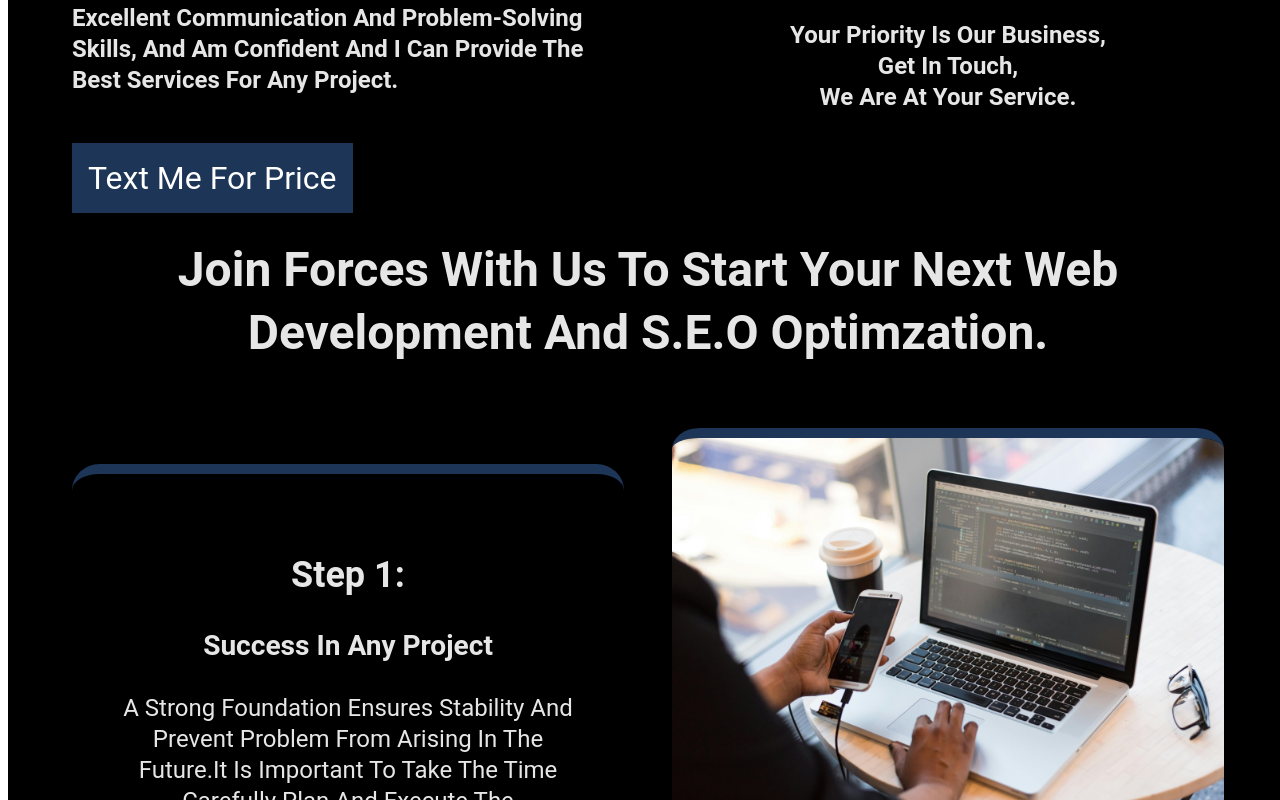
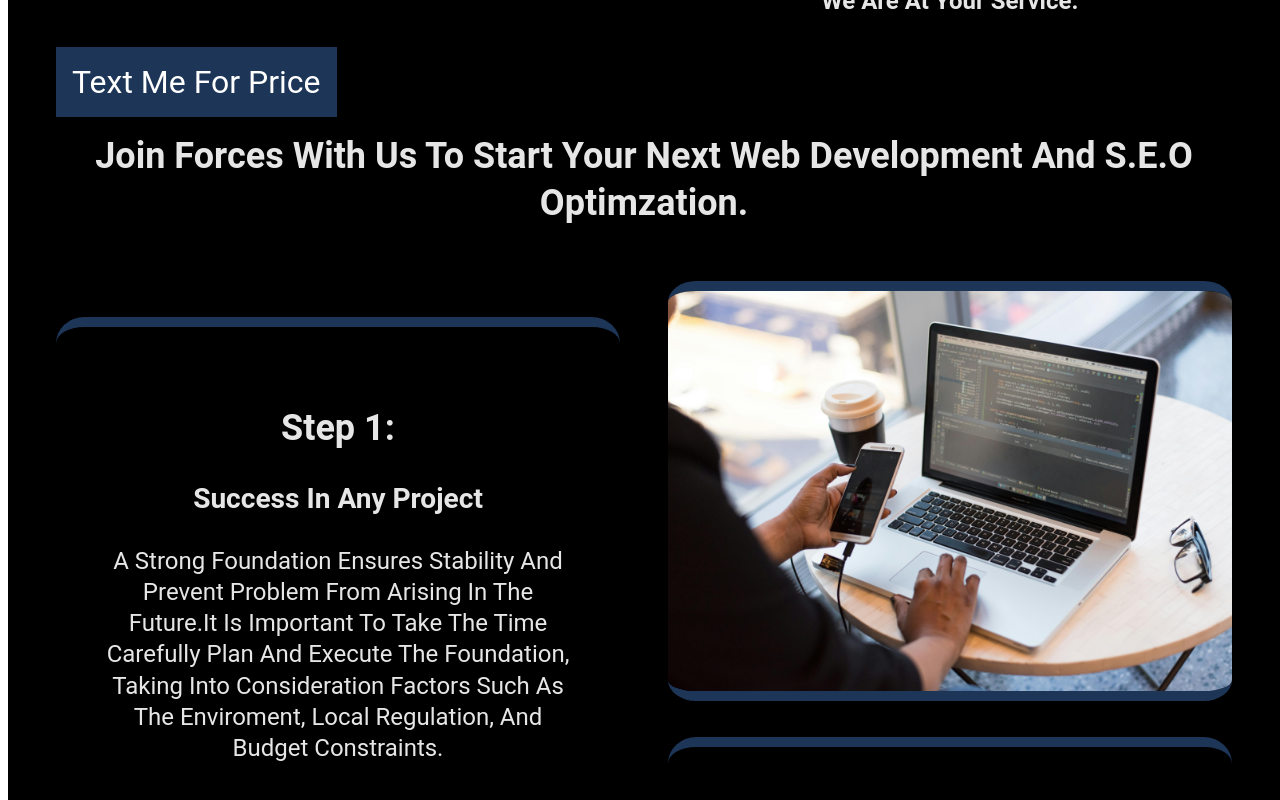
Before and after one commit to kings1-web/My-potfolio-website, a Vue app: page / in a window 1280 px wide. Shown: the part 800-1600 px from the top of the page. Built offline with nearby package versions, Linux system fonts and the light colour scheme.

Commit message:
my first commit

```diff
--- a/src/App.vue
+++ b/src/App.vue
@@ -23,13 +23,13 @@ export default{
 </script>
 
 <style lang="css" scoped>
-  @media all and (min-width:800rem){
+  @media all and (min-width:100%){
  *{
   max-width:100%;
   margin: 0;
   padding: 0;
   box-sizing: border-box;
-  font-size:1em
+  font-size:1em;
  }
   }
  #nav {
--- a/src/views/HomeView2.vue
+++ b/src/views/HomeView2.vue
@@ -214,7 +214,7 @@ h1{
     text-align:center
 }
 .contact{
-    font-size:2em;
+    font-size:1.5em;
     text-align:center
 }
 .nice {
@@ -227,7 +227,6 @@ h1{
     text-align:center;
     font-size:1.5rem;
     line-height:1.5em;
-    padding-left:2em
 }
 .contain{
     position:relative;
@@ -261,28 +260,27 @@ a{
    text-decoration:none;
    background:#1d3557;
    color:#fff;
-   font-size:2em;
-   overflow:hidden;
+   font-size:2rem;
+   overflow:hiddn;
    padding:1rem
 
 
  }
 .heading,.container,.specific {
-    min-width:100%;
+    max-width:100%;
 display:grid;
-grid-auto-columns:minmax(10rem,auto);
-grid-template-columns:repeat(auto-fill,minmax(30rem,1fr));
+grid-auto-columns:minmax(30rem,auto);
+grid-template-columns:repeat(auto-fit,minmax(30rem,1fr));
+grid-auto-rows: minmax(100px, auto);
 grid-gap:3rem
 }
 .read{
     font-family:"roboto", sans-serif;
-    min-width:100%;
     position:absolute;
     background:black;
     color:#f2f2f2f2;
-    padding:4rem;
+    padding:3rem;
     text-transform:capitalize;
-    word-spacing:rem;
     line-height:1.3;
     overflow:auto;
     box-sizing:border-box;
@@ -292,7 +290,7 @@ grid-gap:3rem
 
 }
 .heading{
-    margin-top:10rem;
+    margin-top:5rem;
 
 
 }
@@ -318,7 +316,7 @@ grid-gap:3rem
  padding-left:30px
 }
 .faq-container{
-    max-width:100%;
+    max-width:%;
     margin:24px auto;
     font-family:"roboto", sans-serif;
 }
```
